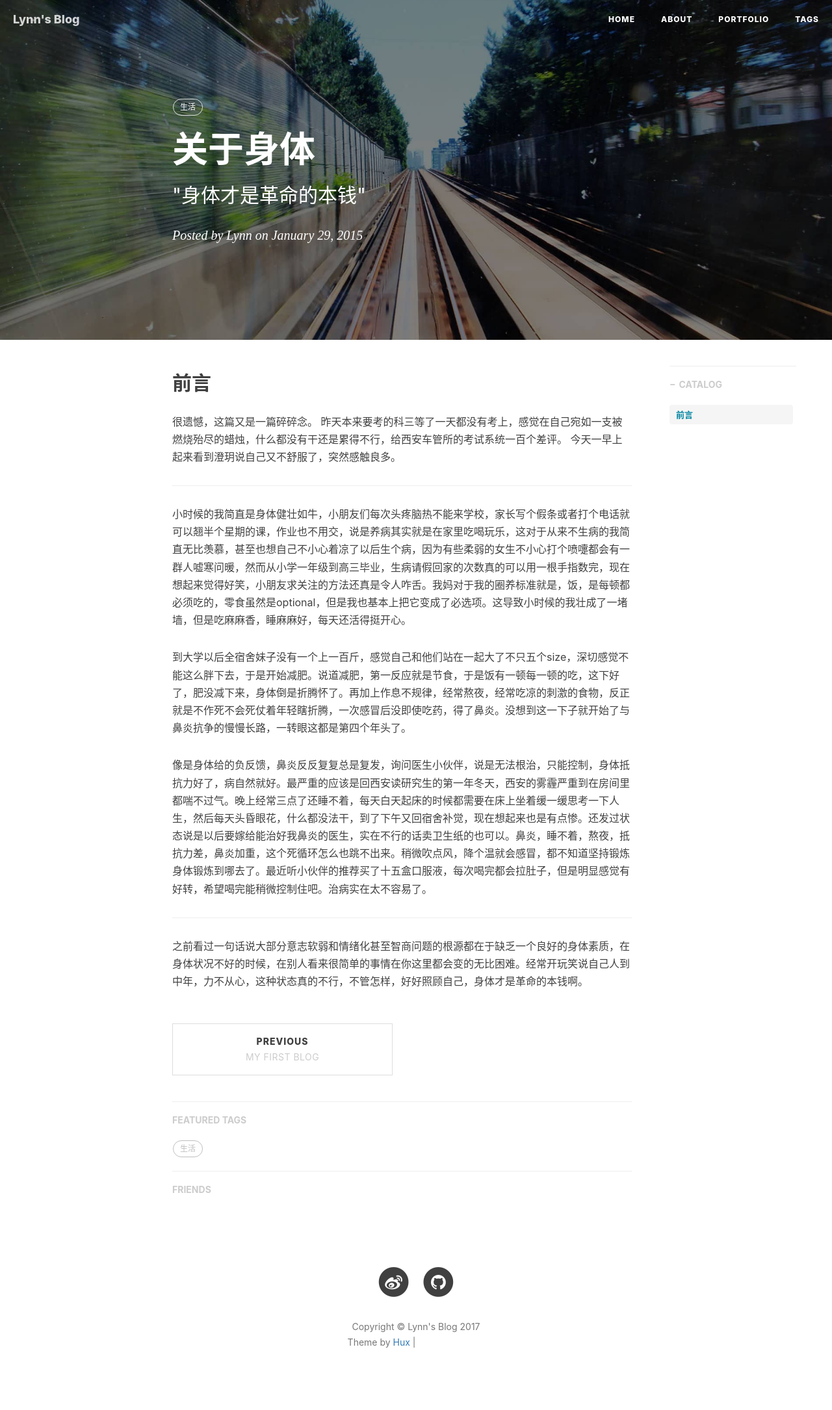
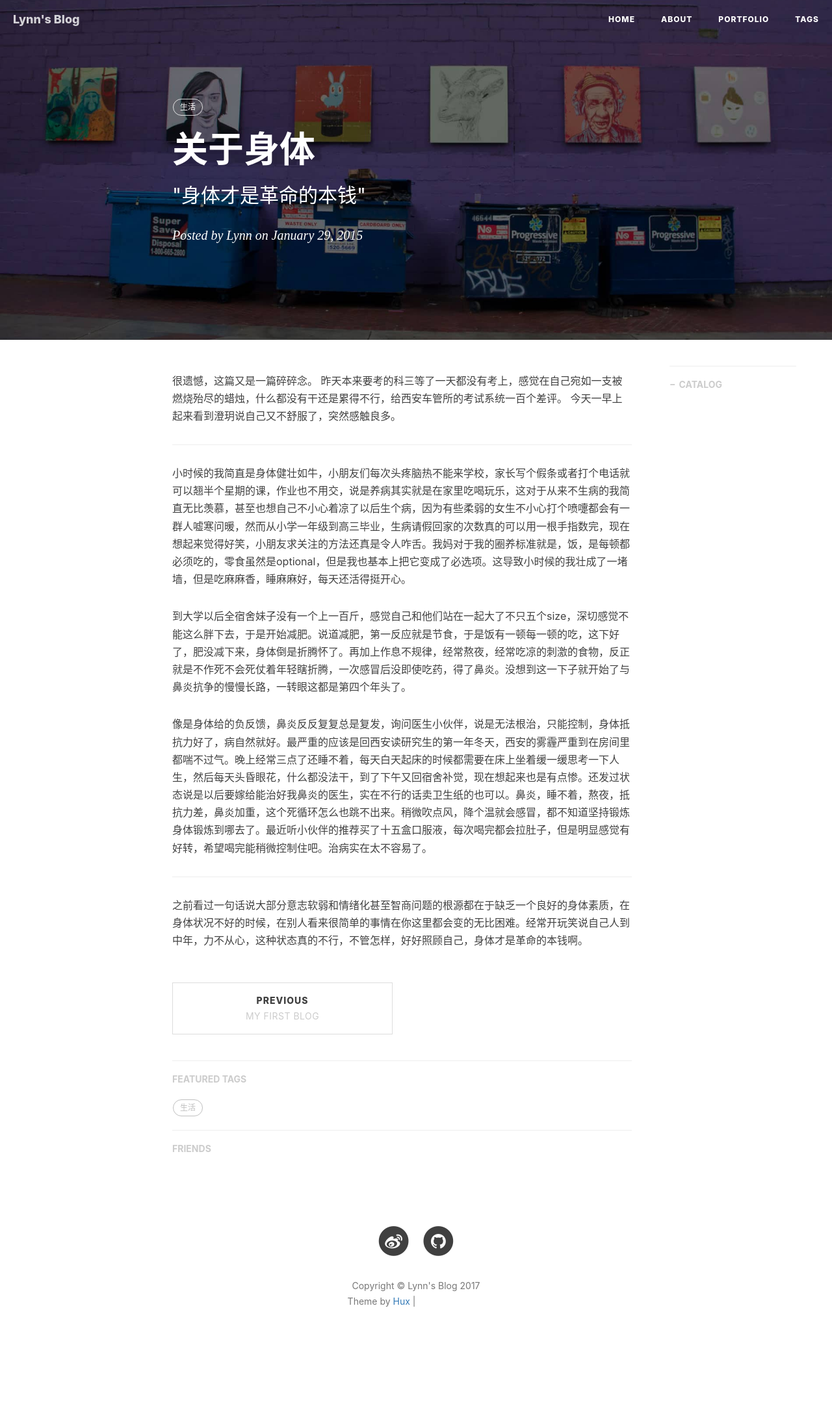
Before and after one commit to lynn294555/lynn294555.github.io, a Jekyll site: the page built from _posts/2017-9-19-关于健康.markdown, in a window 1280 px wide. Shown: the whole page at 65% size. Built offline with Jekyll 4.4.1, drawn with Linux system fonts in a browser that asks for light colours; nearby versions of some CDN libraries; comment, search, counter and statistics services are not loaded; after the commit the page ends 2107 px from its top, so only the background shows below that; grey boxes are pictures that could not be loaded.

Commit message:
20170919

```diff
--- a/_posts/2017-9-19-关于健康.markdown
+++ b/_posts/2017-9-19-关于健康.markdown
@@ -4,13 +4,13 @@ title:      "关于身体"
 subtitle:   " \"身体才是革命的本钱\""
 date:       2015-01-29 12:00:00
 author:     "Lynn"
-header-img: "img/post-bg-2015.jpg"
+header-img: "img/home-bg-art.jpg"
 catalog: true
 tags:
     - 生活
 ---
 
-## 前言
+
   很遗憾，这篇又是一篇碎碎念。
   昨天本来要考的科三等了一天都没有考上，感觉在自己宛如一支被燃烧殆尽的蜡烛，什么都没有干还是累得不行，给西安车管所的考试系统一百个差评。
   今天一早上起来看到澄玥说自己又不舒服了，突然感触良多。
--- a/about.html
+++ b/about.html
@@ -1,7 +1,7 @@
 ---
 layout: page
 title: "About"
-description: "Hey, this is Hux."
+description: "Hey, this is Lynn."
 header-img: "img/about-bg.jpg"
 ---
 
```
